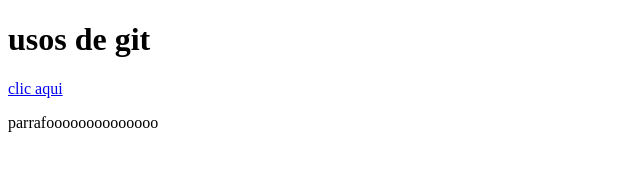
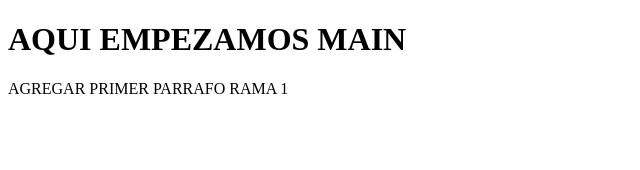
Before and after one commit to CesarSierra97/proyectoweb1, a plain HTML site: page assets/index.html in a window 1280 px wide. Shown: the whole page, without its empty margins (0-640 px from the left). Drawn offline with Linux system fonts and the light colour scheme.

Commit message:
se agrego el complemento al main

```diff
--- a/assets/index.html
+++ b/assets/index.html
@@ -8,11 +8,13 @@
 </head>
 <body>
 
-    <h1>usos de git</h1>
-    <a href="clic"> clic aqui </a>
-    <p>
-        parrafoooooooooooooo
-    </p>
+   <h1>AQUI EMPEZAMOS MAIN</h1>
+
+   <p>
+    AGREGAR PRIMER PARRAFO RAMA 1
+   </p>
+
+
 
 </body>
 </html>
```
